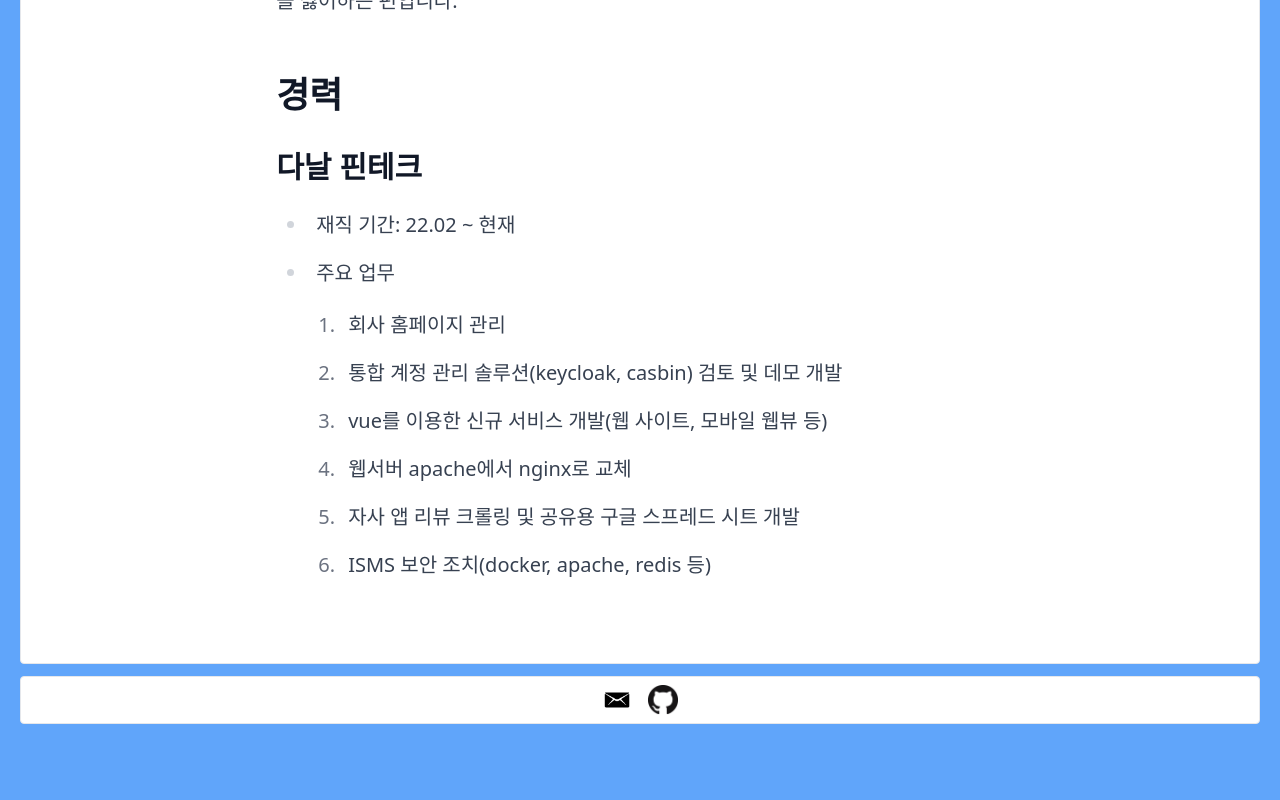
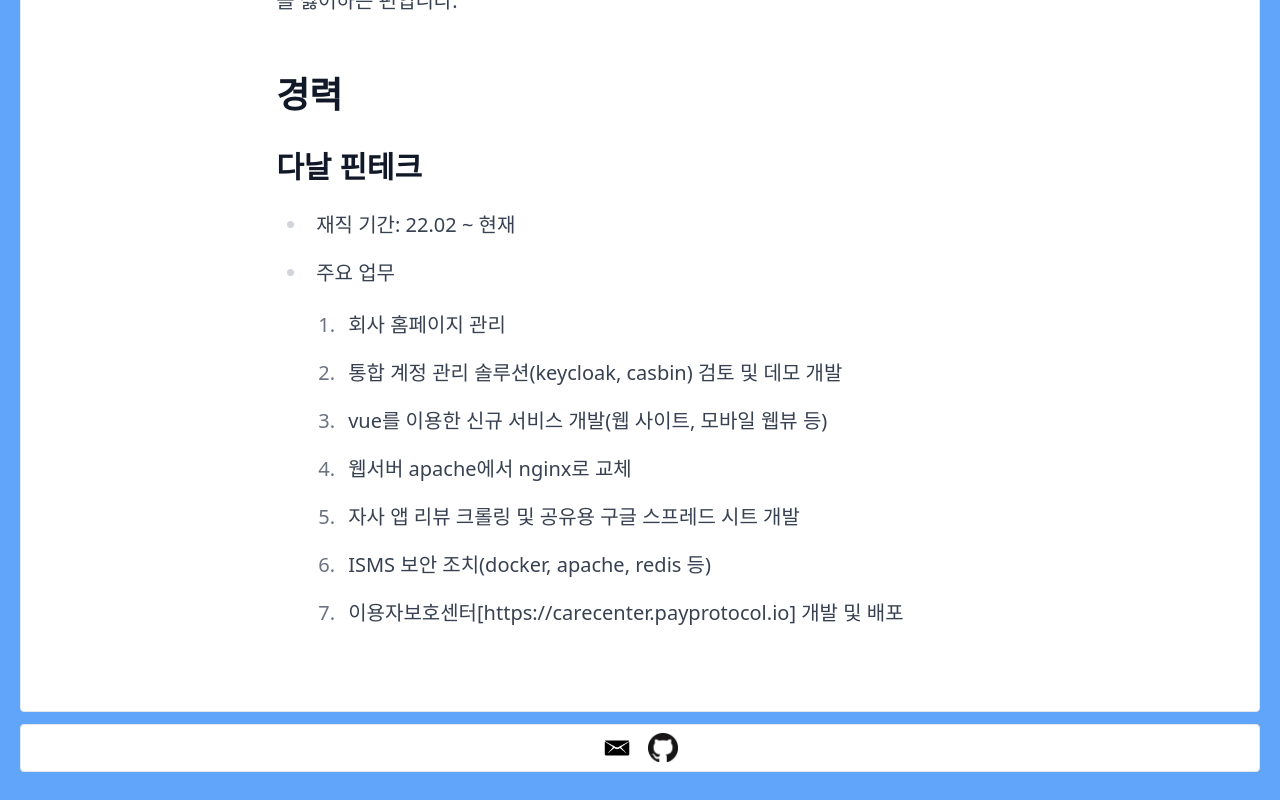
Before and after one commit to OTKRyu/OTKRyu.github.io, a Next.js app: page /about in a window 1280 px wide. Shown: the part 640-1440 px from the top of the page. Before the commit the page ends 1392 px from the top, so only its background shows below. Built offline with nearby package versions, Linux system fonts and the light colour scheme.

Commit message:
feat: add about

```diff
--- a/pages/about.js
+++ b/pages/about.js
@@ -35,6 +35,9 @@
               <li>웹서버 apache에서 nginx로 교체</li>
               <li>자사 앱 리뷰 크롤링 및 공유용 구글 스프레드 시트 개발</li>
               <li>ISMS 보안 조치(docker, apache, redis 등)</li>
+              <li>
+                이용자보호센터[https://carecenter.payprotocol.io] 개발 및 배포
+              </li>
             </ol>
           </ul>
         </div>
```
